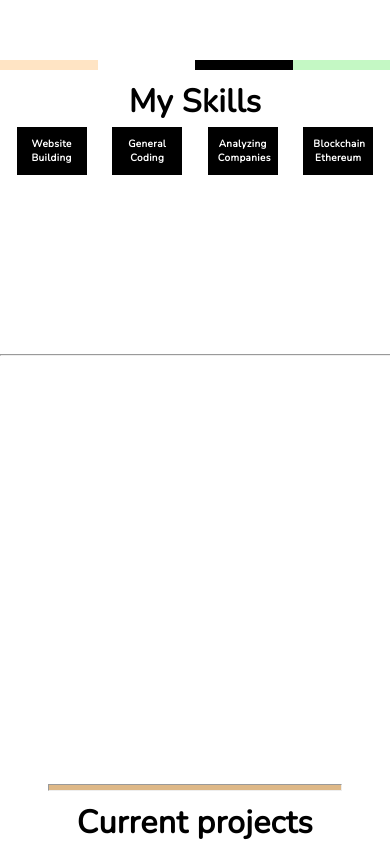
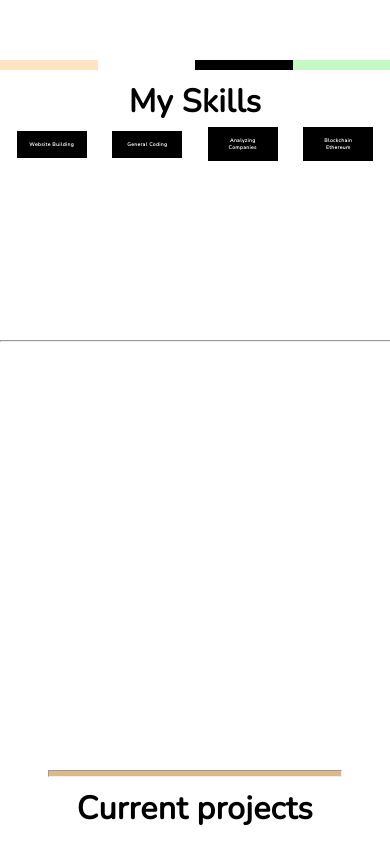
Before and after one commit to noobylub/personal-website, a React (Create React App) app: page / in a window 390 px wide. Shown: the part 980-1838 px from the top of the page. Built offline with nearby package versions, Linux system fonts and the light colour scheme.

Commit message:
small edit

```diff
--- a/src/AppDesign/design.css
+++ b/src/AppDesign/design.css
@@ -129,7 +129,7 @@ a {
 @media (max-width: 600px) {
   .second-part .skill-list .Skills {
     width: 50px;
-    font-size: 10px;
+    font-size: 5px;
     padding: 10px;
   }
 }
--- a/src/AppDesign/design.scss
+++ b/src/AppDesign/design.scss
@@ -132,7 +132,7 @@ a {
       }
       @media (max-width : 600px){
         width: 50px;
-        font-size: 10px;
+        font-size: 5px;
         padding: 10px;
       }
     }
```
Also changed, not shown: 1 other file (tests, documents, lock files or other folders).
